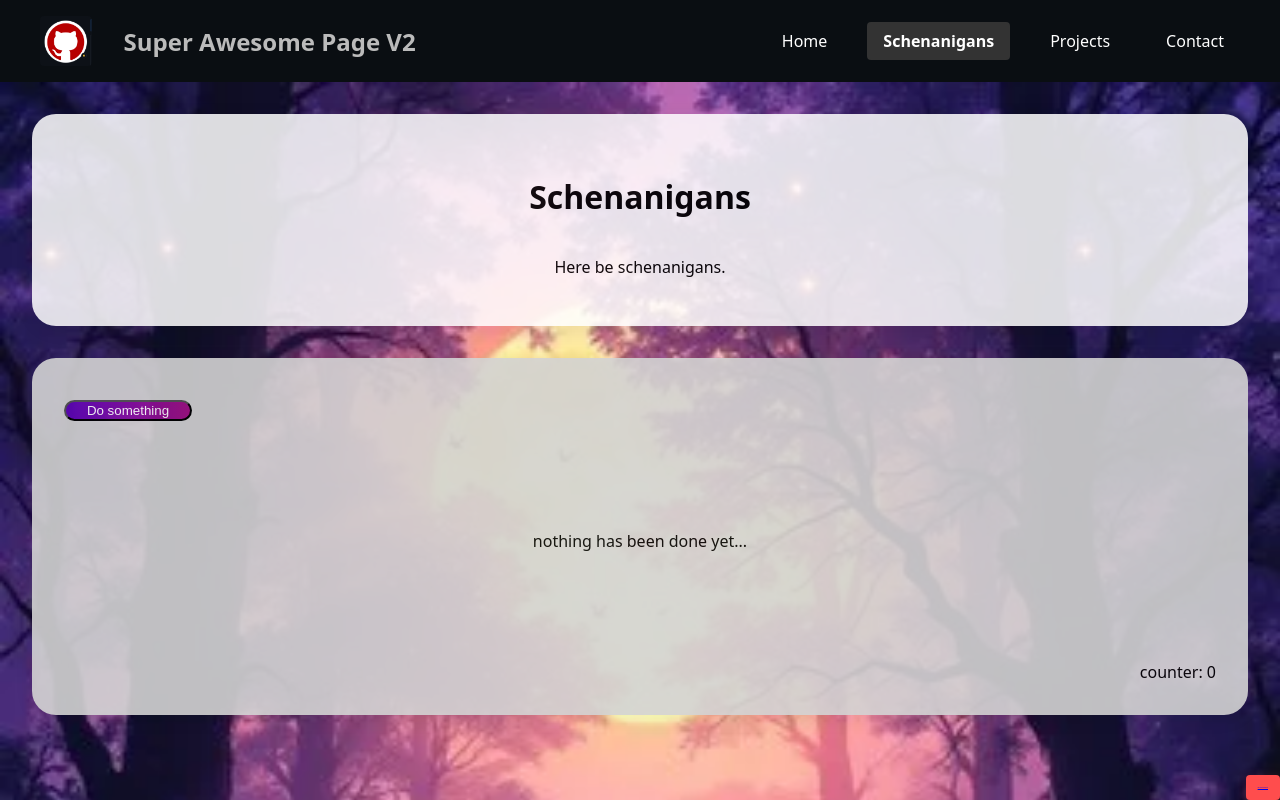
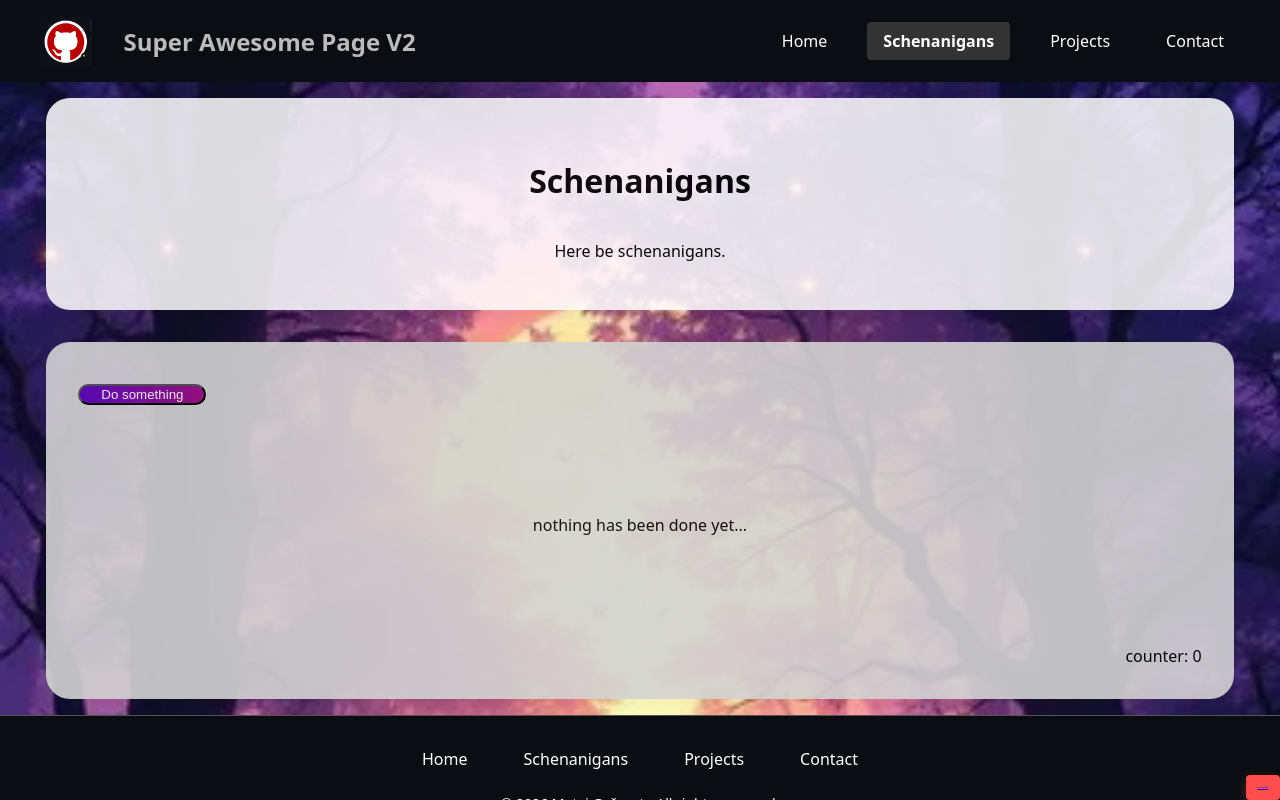
Before and after one commit to matgas14/super-awesome-page-V2, an Angular app: page /schenanigans in a window 1280 px wide. Shown: the top 800 px of the page. Built offline with nearby package versions, Linux system fonts and the light colour scheme.

Commit message:
fixing flexbox issues

```diff
--- a/src/app/app.html
+++ b/src/app/app.html
@@ -18,7 +18,7 @@
   </header>
 
   <main class="app-body">
-    <router-outlet></router-outlet>
+    <router-outlet style="display: none;"></router-outlet>
   </main>
 
   <footer class="app-footer">
--- a/src/app/app.scss
+++ b/src/app/app.scss
@@ -142,8 +142,7 @@
 .app-body {
   flex: 1;
   background-color: white;
-  display: flex;
-  flex-direction: column;
+  display: grid;
 }
 
 .app-footer {
--- a/src/app/contact/contact.scss
+++ b/src/app/contact/contact.scss
@@ -42,9 +42,8 @@
 		justify-content: flex-start;
 	}
 }
-// Contact page styles
+
 .contact-container {
-	min-height: 1077px;
 	display: flex;
 	align-items: center;
 	justify-content: center;
@@ -52,6 +51,7 @@
 	background-size: cover;
 	position: relative;
 	flex-direction: column;
+    height: 100%;
 }
 
 .slider {
--- a/src/app/projects/projects.scss
+++ b/src/app/projects/projects.scss
@@ -1,20 +1,4 @@
-.projects-table thead th {
-	position: sticky;
-	top: 0;
-	z-index: 2;
-	background: #2a1a3a;
-}
-.projects-table-scroll {
-	max-height: 650px;
-	overflow-y: auto;
-	width: 100%;
-}
-.projects-table tbody tr:nth-child(even) {
-	background-color: #e5e5eb;
-}
-
 .projects-container {
-	min-height: 1077px;
 	display: flex;
 	align-items: center;
 	justify-content: center;
@@ -22,6 +6,7 @@
 	z-index: 0;
 	background: url('/projects-background.jpg') no-repeat center center fixed;
 	background-size: cover;
+    height: 100%;
 }
 
 .projects-table-wrapper {
@@ -40,6 +25,21 @@
 	opacity: 0.9;
     margin: auto 1rem;
     // max-height: 750px;
+}
+
+.projects-table thead th {
+	position: sticky;
+	top: 0;
+	z-index: 2;
+	background: #2a1a3a;
+}
+.projects-table-scroll {
+	max-height: 650px;
+	overflow-y: auto;
+	width: 100%;
+}
+.projects-table tbody tr:nth-child(even) {
+	background-color: #e5e5eb;
 }
 
 .projects-table-content {
--- a/src/app/schenanigans/schenanigans.scss
+++ b/src/app/schenanigans/schenanigans.scss
@@ -1,7 +1,5 @@
 .schenanigans-container {
   background-image: url('/schen-background.webp');
-    padding: 2rem 0;
-    height: 1014px;
     background-repeat: no-repeat;
     background-size: cover;
     display: flex;
@@ -9,6 +7,8 @@
     gap: 2rem;
     overflow-y: auto;
     overflow-x: hidden;
+    height: 100%;
+    padding: 1rem;
 }
 
 .schenanigans-heading {
```
